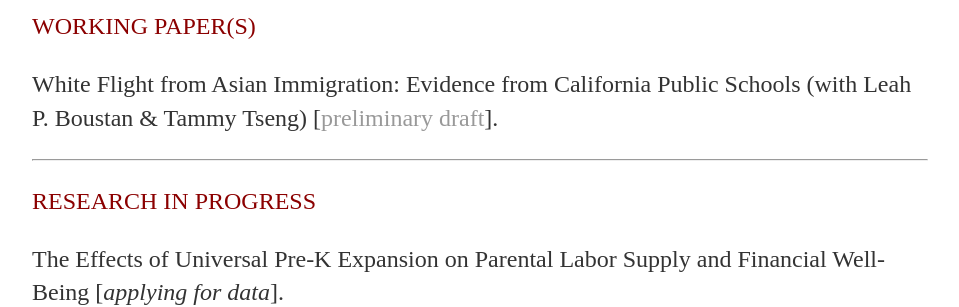
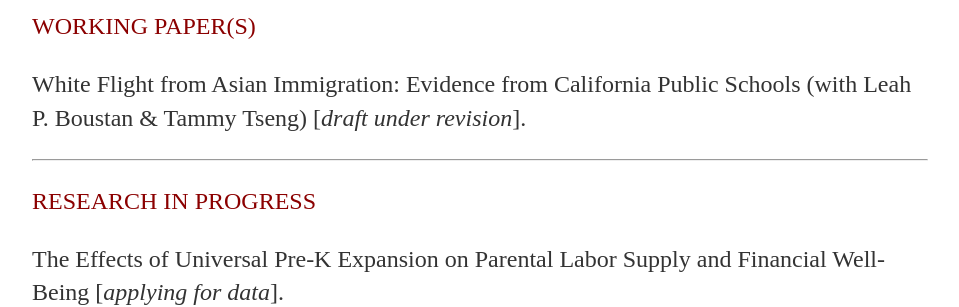
Before and after one commit to christinecai/christinecai.github.io, a Jekyll site: the page built from research/Research.html, in a window 1280 px wide. Shown: the part 213-520 px from the top of the page, without its empty margins (160-1119 px from the left). Built offline with Jekyll 4.4.1, drawn with Linux system fonts in a browser that asks for light colours.

Commit message:
Update Research.html

```diff
--- a/research/Research.html
+++ b/research/Research.html
@@ -13,7 +13,7 @@ title: Research
 
 		<p><font color="darkred">WORKING PAPER(S)</font></p>
 		<p>White Flight from Asian Immigration: Evidence from California Public Schools (with Leah P. Boustan & Tammy Tseng)
-			[<a href="/research/white_flight_draft.pdf">preliminary draft</a>]. </p>
+			[<em>draft under revision</em>]. </p>
 
 		<hr />
 
```
